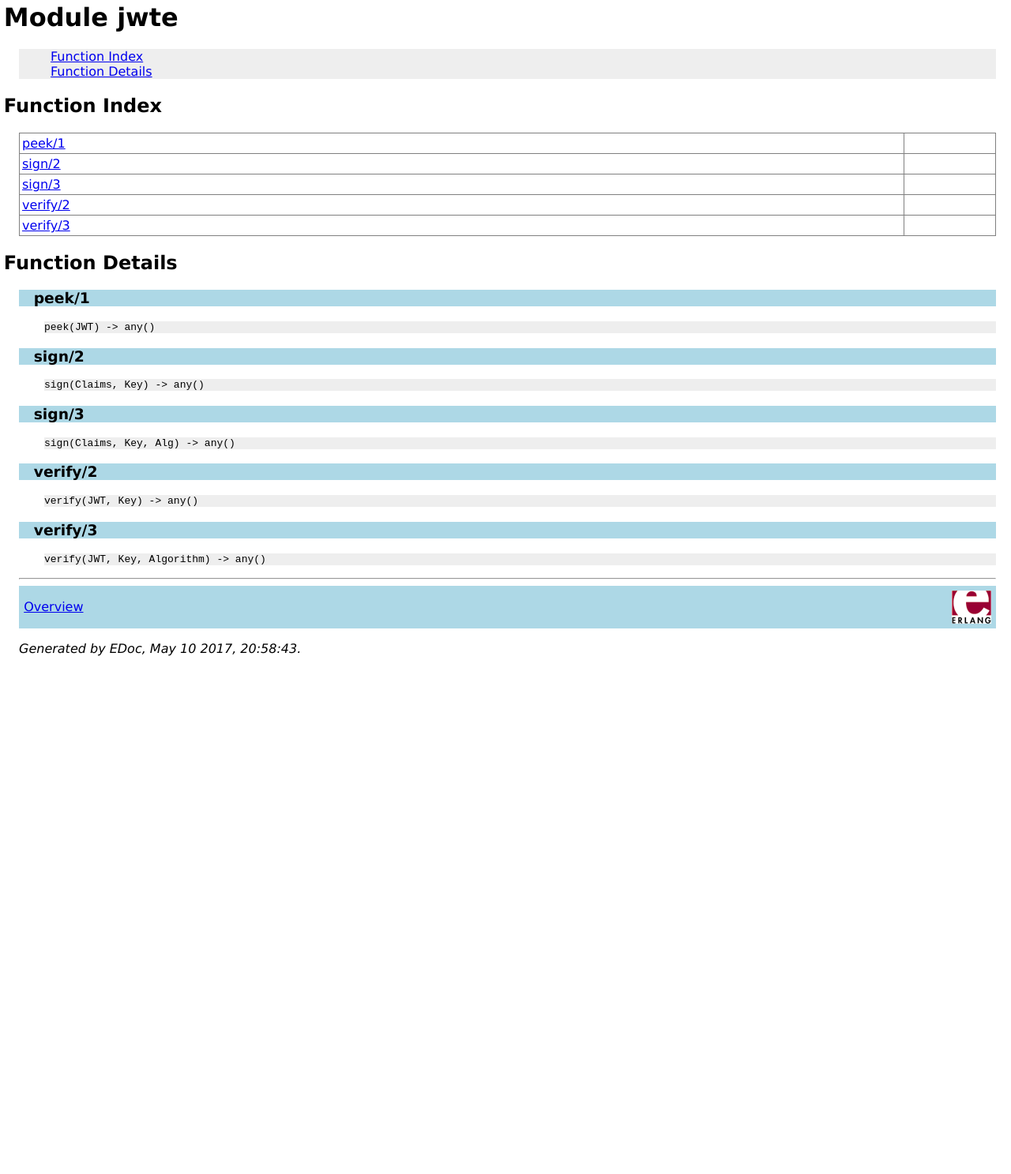
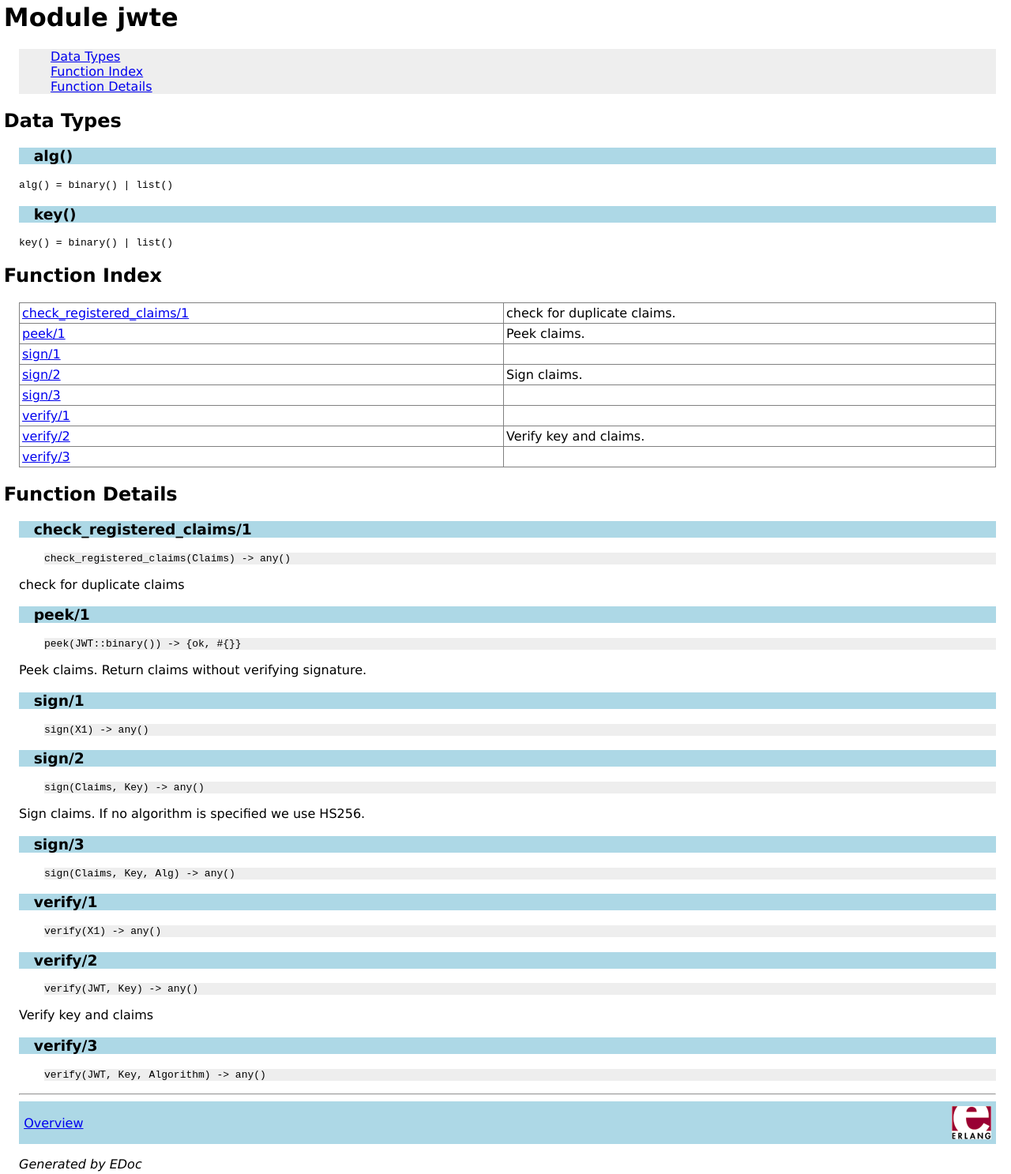
Before and after one commit to thomasbhatia/jwte, a plain HTML site: page doc/jwte.html in a window 1280 px wide. Shown: the part 102-1589 px from the top of the page at 79% size. Before the commit the page ends 952 px from the top, so only its background shows below. Drawn offline with Linux system fonts and the light colour scheme.

Commit message:
Release v0.5.0

```diff
--- a/doc/jwte.html
+++ b/doc/jwte.html
@@ -10,38 +10,66 @@
 <hr>
 
 <h1>Module jwte</h1>
-<ul class="index"><li><a href="#index">Function Index</a></li><li><a href="#functions">Function Details</a></li></ul>
+<ul class="index"><li><a href="#types">Data Types</a></li><li><a href="#index">Function Index</a></li><li><a href="#functions">Function Details</a></li></ul>
+
+
+<h2><a name="types">Data Types</a></h2>
+
+<h3 class="typedecl"><a name="type-alg">alg()</a></h3>
+<p><tt>alg() = binary() | list()</tt></p>
+
+
+<h3 class="typedecl"><a name="type-key">key()</a></h3>
+<p><tt>key() = binary() | list()</tt></p>
 
 
 <h2><a name="index">Function Index</a></h2>
-<table width="100%" border="1" cellspacing="0" cellpadding="2" summary="function index"><tr><td valign="top"><a href="#peek-1">peek/1</a></td><td></td></tr>
-<tr><td valign="top"><a href="#sign-2">sign/2</a></td><td></td></tr>
+<table width="100%" border="1" cellspacing="0" cellpadding="2" summary="function index"><tr><td valign="top"><a href="#check_registered_claims-1">check_registered_claims/1</a></td><td>check for duplicate claims.</td></tr>
+<tr><td valign="top"><a href="#peek-1">peek/1</a></td><td>Peek claims.</td></tr>
+<tr><td valign="top"><a href="#sign-1">sign/1</a></td><td></td></tr>
+<tr><td valign="top"><a href="#sign-2">sign/2</a></td><td>Sign claims.</td></tr>
 <tr><td valign="top"><a href="#sign-3">sign/3</a></td><td></td></tr>
-<tr><td valign="top"><a href="#verify-2">verify/2</a></td><td></td></tr>
+<tr><td valign="top"><a href="#verify-1">verify/1</a></td><td></td></tr>
+<tr><td valign="top"><a href="#verify-2">verify/2</a></td><td>Verify key and claims.</td></tr>
 <tr><td valign="top"><a href="#verify-3">verify/3</a></td><td></td></tr>
 </table>
 
 <h2><a name="functions">Function Details</a></h2>
 
+<h3 class="function"><a name="check_registered_claims-1">check_registered_claims/1</a></h3>
+<div class="spec">
+<p><tt>check_registered_claims(Claims) -&gt; any()</tt></p>
+</div><p>check for duplicate claims</p>
+
 <h3 class="function"><a name="peek-1">peek/1</a></h3>
 <div class="spec">
-<p><tt>peek(JWT) -&gt; any()</tt></p>
+<p><tt>peek(JWT::binary()) -&gt; {ok, #{}}</tt><br></p>
+</div><p>Peek claims. Return claims without verifying signature.</p>
+
+<h3 class="function"><a name="sign-1">sign/1</a></h3>
+<div class="spec">
+<p><tt>sign(X1) -&gt; any()</tt></p>
 </div>
 
 <h3 class="function"><a name="sign-2">sign/2</a></h3>
 <div class="spec">
 <p><tt>sign(Claims, Key) -&gt; any()</tt></p>
-</div>
+</div><p>Sign claims. If no algorithm is specified we use HS256.</p>
 
 <h3 class="function"><a name="sign-3">sign/3</a></h3>
 <div class="spec">
 <p><tt>sign(Claims, Key, Alg) -&gt; any()</tt></p>
 </div>
 
+<h3 class="function"><a name="verify-1">verify/1</a></h3>
+<div class="spec">
+<p><tt>verify(X1) -&gt; any()</tt></p>
+</div>
+
 <h3 class="function"><a name="verify-2">verify/2</a></h3>
 <div class="spec">
 <p><tt>verify(JWT, Key) -&gt; any()</tt></p>
-</div>
+</div><p>Verify key and claims</p>
 
 <h3 class="function"><a name="verify-3">verify/3</a></h3>
 <div class="spec">
@@ -50,6 +78,6 @@
 <hr>
 
 <div class="navbar"><a name="#navbar_bottom"></a><table width="100%" border="0" cellspacing="0" cellpadding="2" summary="navigation bar"><tr><td><a href="overview-summary.html" target="overviewFrame">Overview</a></td><td><a href="http://www.erlang.org/"><img src="erlang.png" align="right" border="0" alt="erlang logo"></a></td></tr></table></div>
-<p><i>Generated by EDoc, May 10 2017, 20:58:43.</i></p>
+<p><i>Generated by EDoc</i></p>
 </body>
 </html>
```
Also changed, not shown: doc/overview-summary.html (+1 -1 lines), 5 other files.
